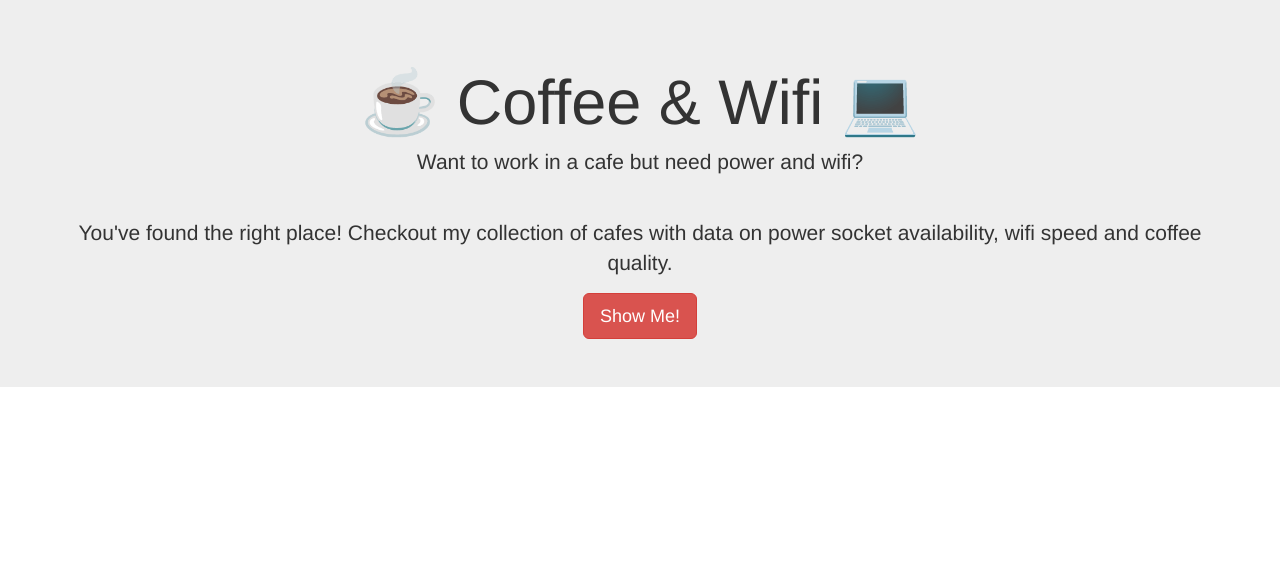
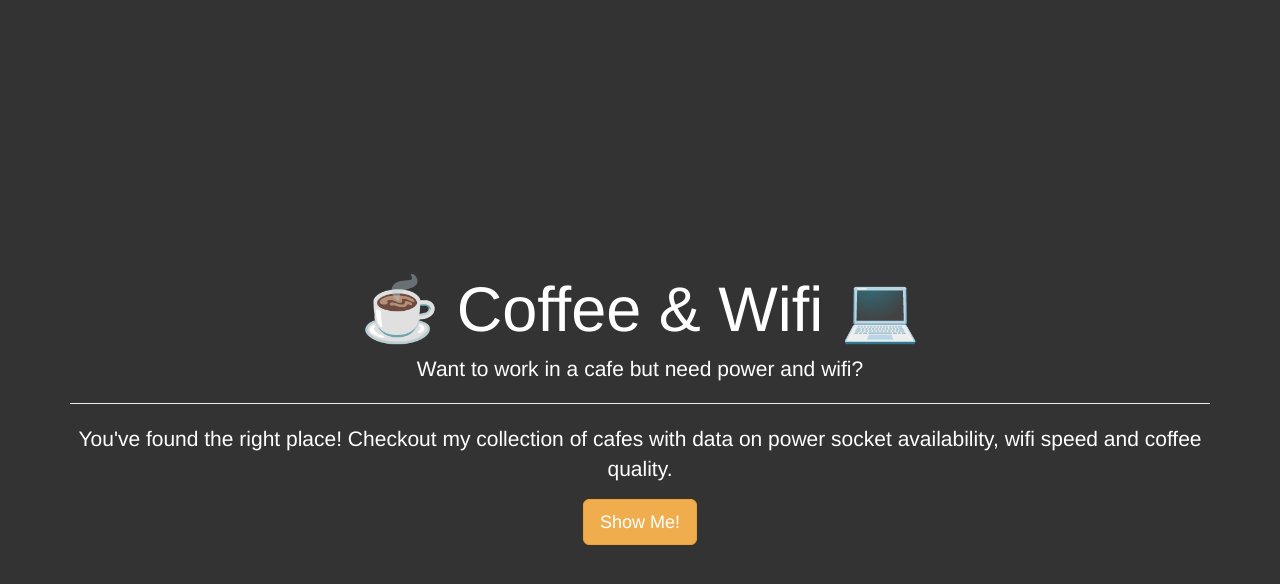
Before and after one commit to Nico3270/Coffe-Stores, a Flask app: page / in a window 1280 px wide. Shown: the top 584 px of the page. Run offline with Flask 2, Linux system fonts and the light colour scheme; some libraries are stand-ins or nearby versions.

Commit message:
Modificando index.html

```diff
--- a/templates/index.html
+++ b/templates/index.html
@@ -1,6 +1,14 @@
 {% extends 'bootstrap/base.html' %}
 
+{% block styles %}
+
+{{ super() }}
+	<link rel="stylesheet" href="{{ url_for('static', filename='css/styles.css') }}">
+{% endblock %}
+
+
 {% block title %}Coffee and Wifi{% endblock %}
+
 
 {% block content %}
 <div class="jumbotron text-center">
@@ -9,7 +17,7 @@
   <p class="lead">Want to work in a cafe but need power and wifi?</p>
   <hr class="my-4">
   <p>You've found the right place! Checkout my collection of cafes with data on power socket availability, wifi speed and coffee quality.</p>
-  <a class="btn btn-danger btn-lg" href="{{url_for('cafes')}}" role="button">Show Me!</a>
+  <a class="btn btn-warning btn-lg" href="{{ url_for('cafes') }}" role="button">Show Me!</a>
 </div>
     </div>
 
```
